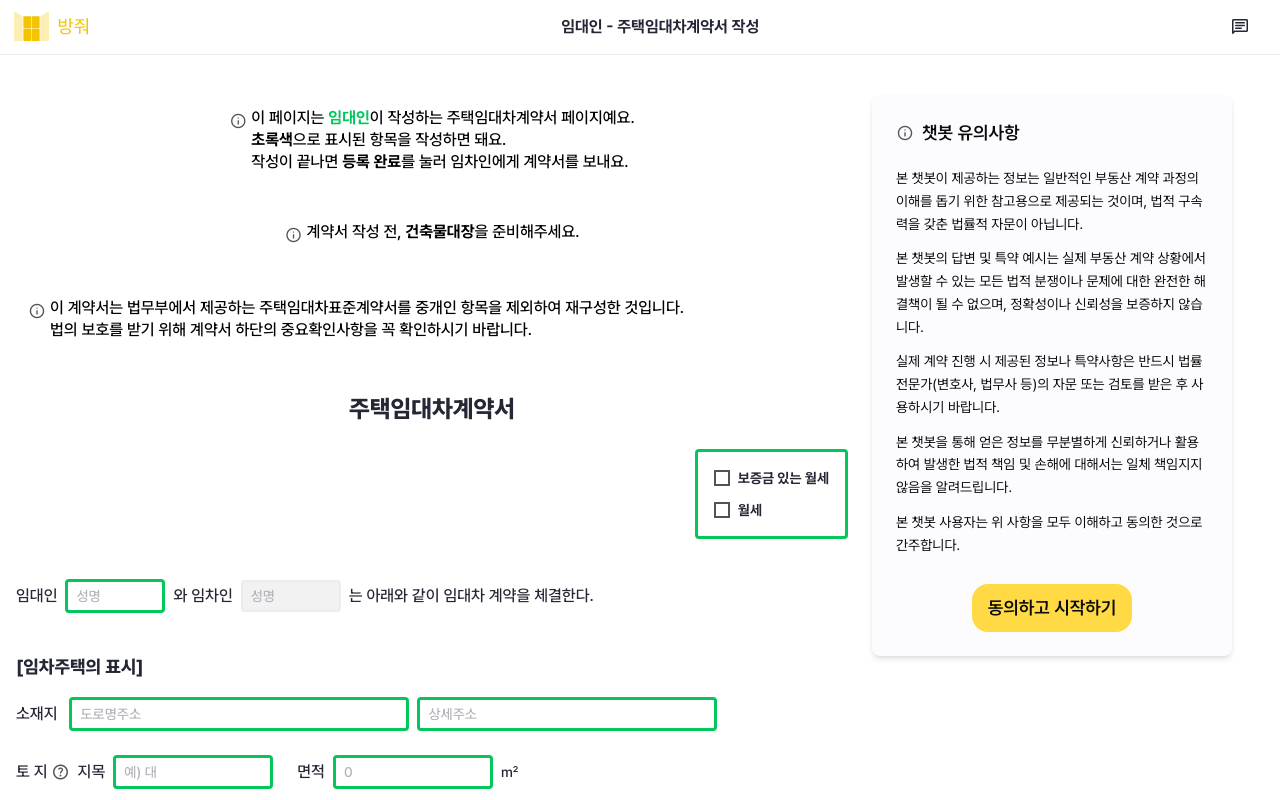
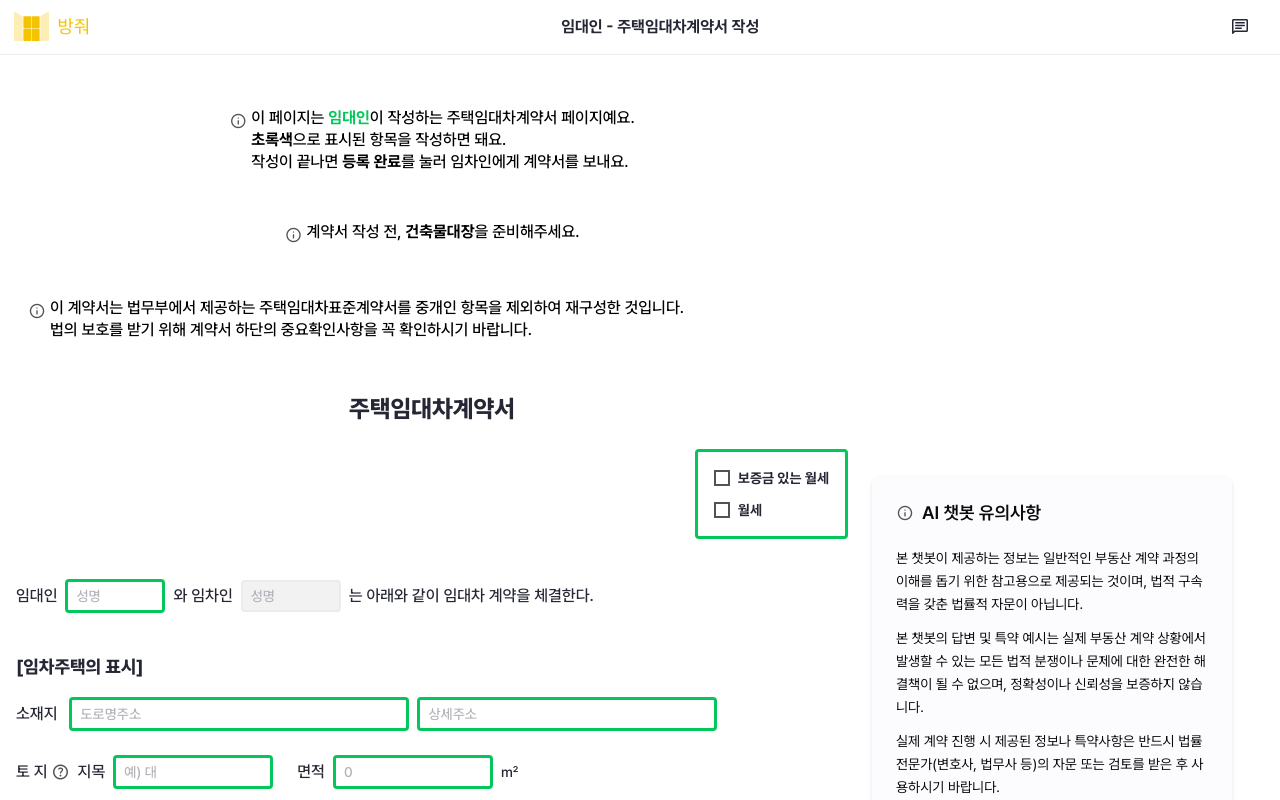
Before and after one commit to eosa1414/bang-jwo, a React (Vite) app in the folder front-end/: page /seller-contract in a window 1280 px wide. Shown: the top 800 px of the page. Built offline with nearby package versions, Linux system fonts and the light colour scheme; no server answers; a web font is replaced by a local one.

Commit message:
feat: 임대인 계약서 페이지에 챗봇 추가

```diff
--- a/front-end/src/App.tsx
+++ b/front-end/src/App.tsx
@@ -27,10 +27,10 @@ import PageMySell from "./features/mypage/sell/pages/PageMySell";
 import PageMyLike from "./features/mypage/like/pages/PageMyLike";
 import BuyerContractPage from "./features/contract/pages/BuyerContractPage";
 import PageMyContract from "./features/mypage/contract/pages/PageMyContract";
-import ChatbotNoticePage from "./features/chatbot/pages/ChatbotNoticePage";
 import RedirectIfNotAuth from "./features/auth/components/RedirectIfNotAuth";
 import ChatbotPage from "./features/chatbot/pages/ChatbotPage";
 import PaymentTest from "./features/payment2/pages/PaymentTest";
+import ChatbotNoticePage from "./features/chatbot/pages/ChatbotNoticePage";
 
 function App() {
   return (
@@ -115,7 +115,12 @@ function App() {
           <Route path="/seller-contract" element={<SellerContractPage />} />
           <Route path="/buyer-contract" element={<BuyerContractPage />} />
           <Route path="/chat" element={<ChatPageOnly />} />
-          <Route path="/chatbot-notice" element={<ChatbotNoticePage />} />
+          <Route
+            path="/chatbot-notice"
+            element={
+              <ChatbotNoticePage onAgree={() => console.log("동의 처리")} />
+            }
+          />{" "}
           <Route path="/chatbot" element={<ChatbotPage />} />
           {/* 그 외 모든 페이지는 404 not found */}
           <Route
--- a/front-end/src/features/chatbot/pages/ChatbotNoticePage.tsx
+++ b/front-end/src/features/chatbot/pages/ChatbotNoticePage.tsx
@@ -1,20 +1,17 @@
-import { useNavigate } from "react-router-dom";
 import Button from "../../../components/buttons/Button";
+import { FC } from "react";
+interface ChatbotNoticePageProps {
+  onAgree: () => void;
+}
 
-const ChatbotNotice = () => {
-  const navigate = useNavigate();
-
-  const handleAgree = () => {
-    navigate("/chatbot"); // → ChatbotPage로 이동
-  };
-
+const ChatbotNoticePage: FC<ChatbotNoticePageProps> = ({ onAgree }) => {
   return (
     <div className="max-w-[360px] min-h-[520px] bg-neutral-light300 rounded-lg shadow-md p-6 text-neutral-black space-y-5">
       <div className="flex items-center gap-2 text-lg font-semibold">
         <span className="material-symbols-rounded text-lg text-neutral-dark200">
           info
         </span>
-        <span>챗봇 유의사항</span>
+        <span>AI 챗봇 유의사항</span>
       </div>
 
       <div className="space-y-3 text-sm leading-relaxed">
@@ -41,7 +38,14 @@ const ChatbotNotice = () => {
       </div>
 
       <div className="pt-2 flex justify-center">
-        <Button size="medium" variant="point" onClick={handleAgree}>
+        <Button
+          size="medium"
+          variant="point"
+          onClick={() => {
+            console.log("버튼 클릭됨!");
+            onAgree(); // 이게 실행돼야 setAgreed(true)
+          }}
+        >
           동의하고 시작하기
         </Button>
       </div>
@@ -49,4 +53,4 @@ const ChatbotNotice = () => {
   );
 };
 
-export default ChatbotNotice;
+export default ChatbotNoticePage;
--- a/front-end/src/features/chatbot/pages/ChatbotPage.tsx
+++ b/front-end/src/features/chatbot/pages/ChatbotPage.tsx
@@ -1,6 +1,5 @@
 import { useState } from "react";
 import Chatbot from "../components/Chatbot";
-import ChatbotIcon from "../components/ChatbotIcon";
 
 interface Message {
   id: number;
@@ -10,7 +9,6 @@ interface Message {
 }
 
 const ChatbotPage = () => {
-  const [showChatbot, setShowChatbot] = useState(true);
   const [messages, setMessages] = useState<Message[]>([
     {
       id: 1,
@@ -20,21 +18,9 @@ const ChatbotPage = () => {
     },
   ]);
 
-  const toggleChatbot = () => {
-    setShowChatbot((prev) => !prev);
-  };
-
   return (
     <div className="relative pb-10">
-      {/* 챗봇이 열려 있을 때만 표시 */}
-      {showChatbot && <Chatbot messages={messages} setMessages={setMessages} />}
-
-      {/* 아이콘 버튼 */}
-      <div className="absolute -bottom-6 left-4">
-        <button onClick={toggleChatbot}>
-          <ChatbotIcon />
-        </button>
-      </div>
+      {<Chatbot messages={messages} setMessages={setMessages} />}
     </div>
   );
 };
--- a/front-end/src/features/contract/pages/SellerContractPage.tsx
+++ b/front-end/src/features/contract/pages/SellerContractPage.tsx
@@ -1,4 +1,4 @@
-import { useRef } from "react";
+import { useState, useRef } from "react";
 import Button from "../../../components/buttons/Button";
 import HeaderContract from "../../../components/headers/HeaderContract";
 import NoticeDefault from "../../../components/notices/NoticeDefault";
@@ -9,9 +9,11 @@ import {
 } from "../../../apis/contract";
 import { UpdateLandlordInfoDto } from "../data/contract.dto";
 import ChatbotNoticePage from "../../chatbot/pages/ChatbotNoticePage";
+import ChatbotPage from "../../chatbot/pages/ChatbotPage";
 
 const SellerContractPage = () => {
   const contractRef = useRef<ContractRefType>(null);
+  const [agreed, setAgreed] = useState(false);
 
   const { mutate: saveLandlordInfo, isPending: isSaving } =
     useSaveLandlordInfo();
@@ -132,9 +134,12 @@ const SellerContractPage = () => {
           </div>
         </div>
 
-        {/* 오른쪽: 챗봇 영역 */}
-        <div className="w-1/3 h-full">
-          <ChatbotNoticePage />
+        <div className="w-1/3 h-full pt-[380px]">
+          {agreed ? (
+            <ChatbotPage />
+          ) : (
+            <ChatbotNoticePage onAgree={() => setAgreed(true)} />
+          )}
         </div>
       </main>
     </div>
```
Also changed, not shown: front-end/src/features/chatbot/components/Chatbot.tsx (+9 -20 lines).
